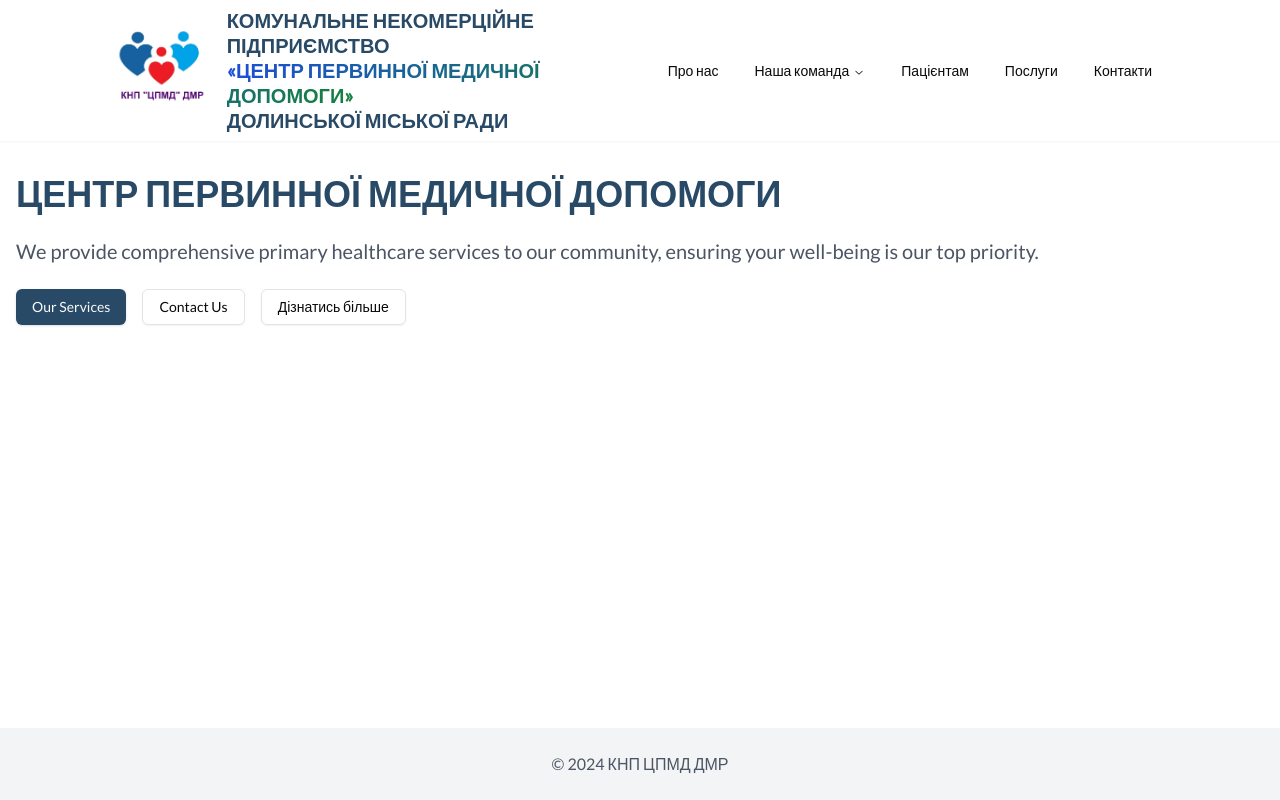
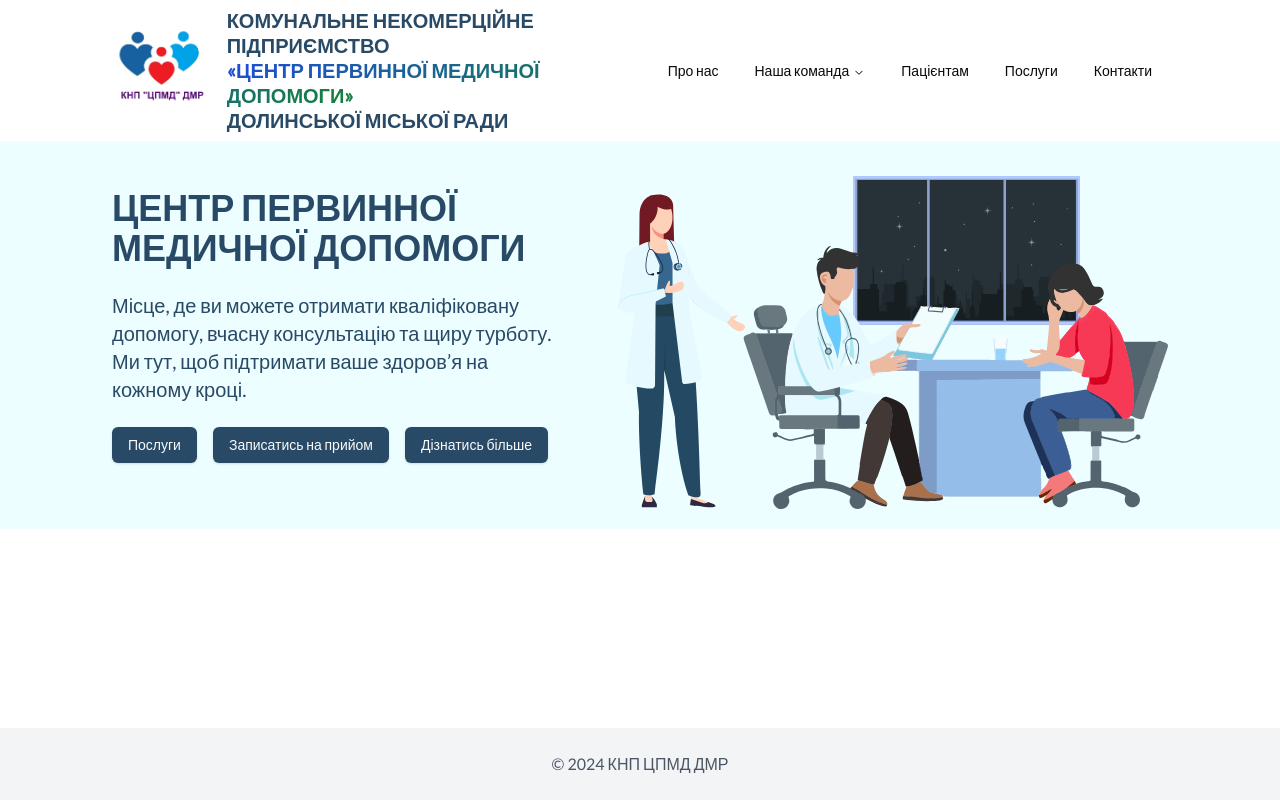
Before and after one commit to Andrew-Skoryk/knp_cpmd_dmr, a Next.js app: page / in a window 1280 px wide. Built offline with nearby package versions, Linux system fonts and the light colour scheme.

Commit message:
feat: Image for MainPageHeader

```diff
--- a/src/app/layout.tsx
+++ b/src/app/layout.tsx
@@ -1,14 +1,14 @@
-import './globals.css';
+import "./globals.css";
 
-import { Lato } from 'next/font/google';
+import { Lato } from "next/font/google";
 
-import Header from '@/components/Header';
-import Footer from '@/components/Footer';
+import Header from "@/components/Header";
+import Footer from "@/components/Footer";
 
 const lato = Lato({
   weight: "400",
-  subsets: ['latin']
-})
+  subsets: ["latin"],
+});
 
 export default function RootLayout({
   children,
@@ -21,7 +21,7 @@ export default function RootLayout({
         <div className="flex flex-col min-h-screen">
           <Header />
 
-          <main className="container flex-grow px-4 py-8 mx-auto">
+          <main className="container flex-grow mx-auto">
             {children}
           </main>
 
--- a/src/app/team/doctors/page.tsx
+++ b/src/app/team/doctors/page.tsx
@@ -59,7 +59,7 @@ export default function DoctorsTeamPage() {
                 <span>{workPlace}</span>
               </CardContent>
 
-              <CardFooter className="flex flex-col items-center">
+              <CardFooter className="block mx-auto">
                 <Button>Записатись через Askep</Button>
               </CardFooter>
             </Card>
--- a/src/components/MainPageHeader.tsx
+++ b/src/components/MainPageHeader.tsx
@@ -1,32 +1,45 @@
 import Link from "next/link";
+import Image from "next/image";
 
 import { Button } from "@/components/ui/button";
 
 const MainPageHeader = () => {
   return (
-    <div className="space-y-6">
+    <div className="flex items-center justify-center pb-5 bg-cyan-50 px-28">
+      <div className="mx-auto space-y-6 ">
         <h1 className="text-4xl font-bold text-primary">
           ЦЕНТР ПЕРВИННОЇ МЕДИЧНОЇ ДОПОМОГИ
         </h1>
 
-      <p className="text-xl text-gray-600">
-        We provide comprehensive primary healthcare services to our community,
-        ensuring your well-being is our top priority.
+        <p className="text-xl w-[450px] text-primary">
+          Місце, де ви можете отримати кваліфіковану допомогу, вчасну
+          консультацію та щиру турботу.
+          <br />
+          Ми тут, щоб підтримати ваше здоров’я на кожному кроці.
         </p>
 
         <div className="flex space-x-4">
           <Button asChild>
-          <Link href="/services">Our Services</Link>
+            <Link href="/services">Послуги</Link>
           </Button>
 
-        <Button asChild variant="outline">
-          <Link href="/contact">Contact Us</Link>
+          <Button asChild>
+            <Link href="/contact">Записатись на прийом</Link>
           </Button>
 
-        <Button asChild variant="outline">
+          <Button asChild>
             <Link href="/">Дізнатись більше</Link>
           </Button>
         </div>
+      </div>
+
+      <Image
+        src="/images/Doctor-visiting-Patient.svg"
+        alt="background image"
+        height={550}
+        width={550}
+        className=""
+      />
     </div>
   );
 };
```
Also changed, not shown: public/images/Doctor-visiting-Patient.svg (added). Lines whose indentation alone changed are shown as unchanged.
